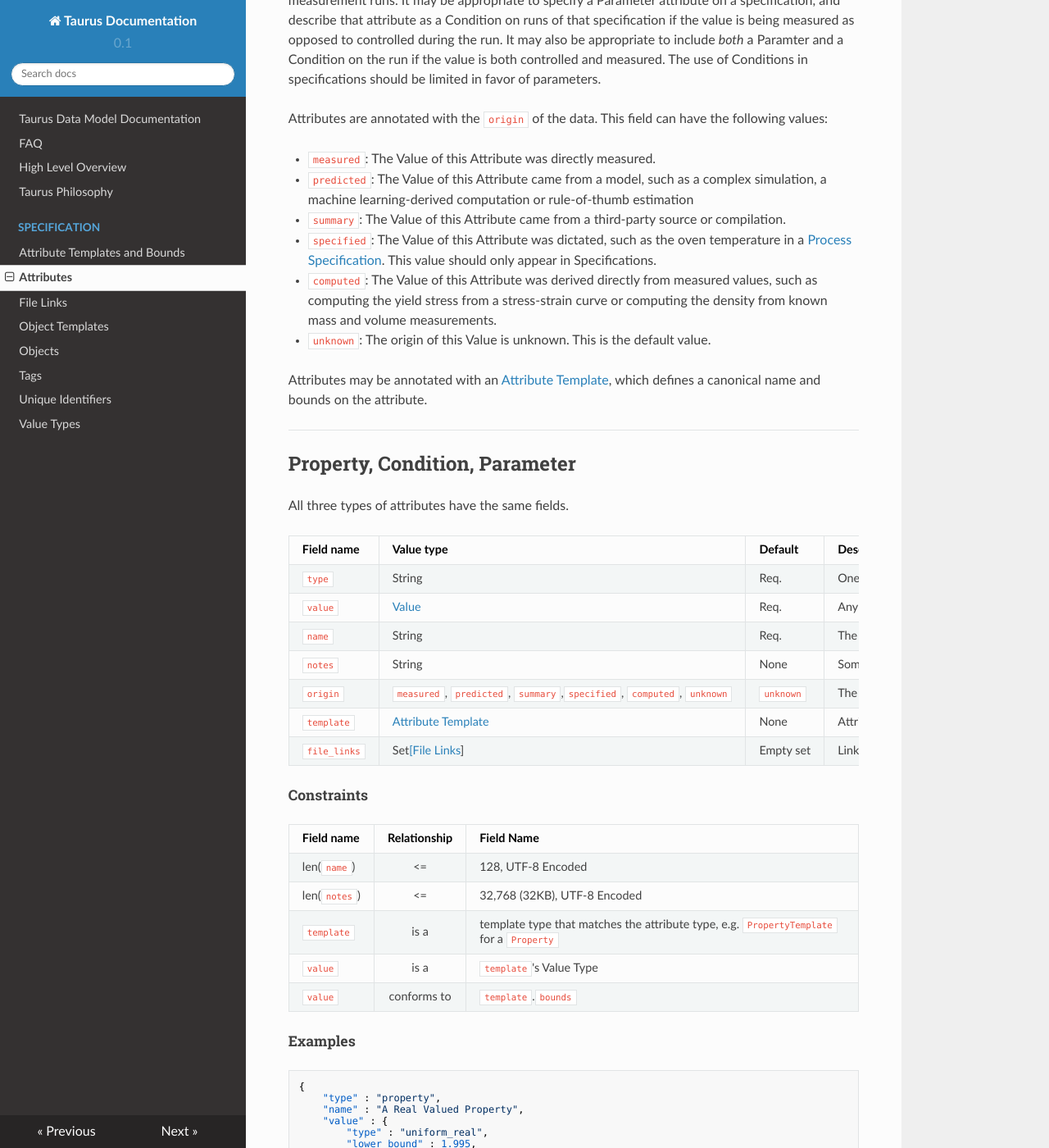
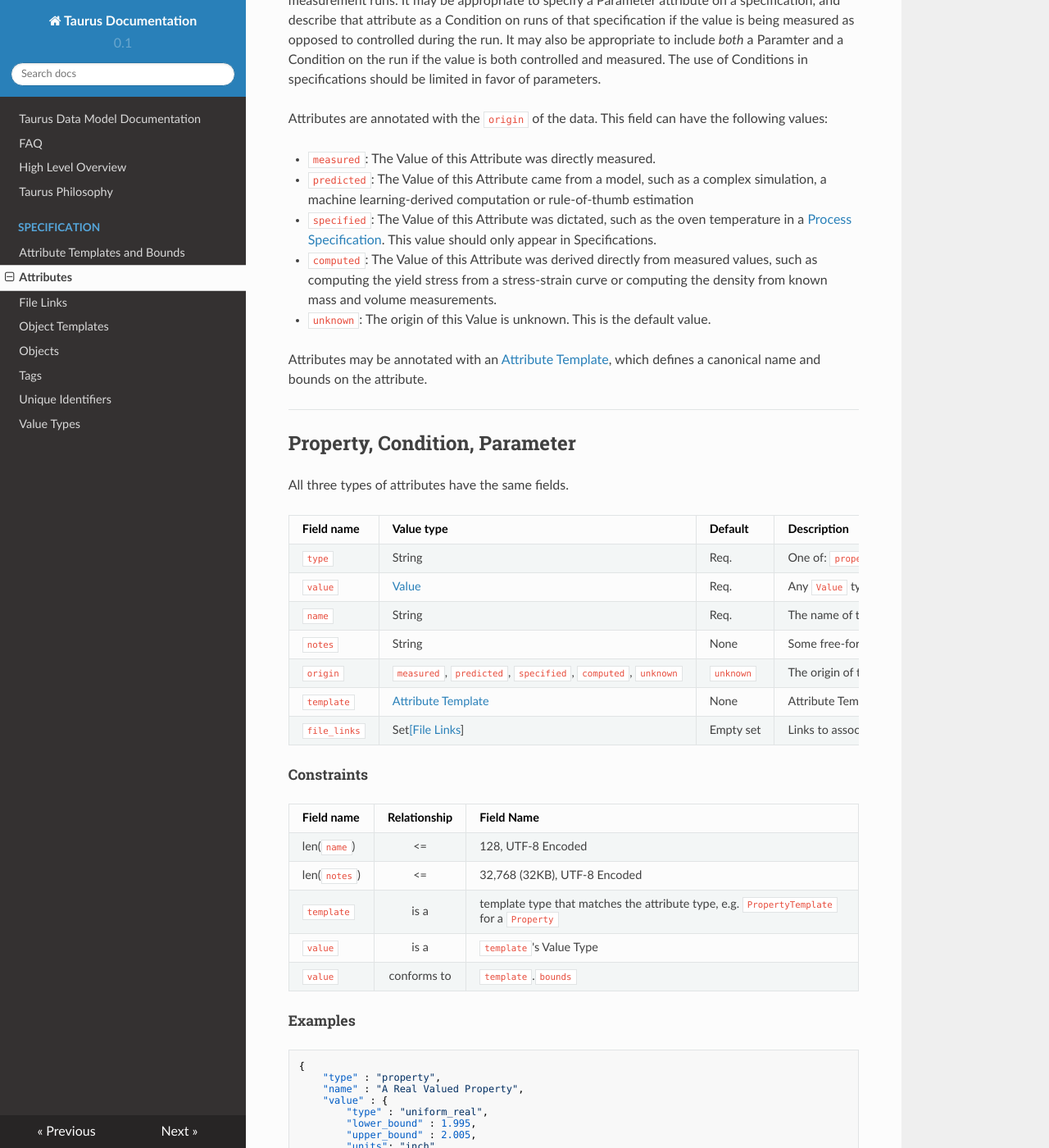
Before and after one commit to CitrineInformatics/gemd-docs, an MkDocs documentation site: the page built from docs/specification/attributes.md, in a window 1280 px wide and 1400 px high, scrolled down 796 px. Shown: the whole window at 82% size. Built offline with MkDocs 1.6.1, drawn with Linux system fonts in a browser that asks for light colours; nearby versions of some CDN libraries.

Commit message:
Eliminated summary origin

```diff
--- a/docs/specification/attributes.md
+++ b/docs/specification/attributes.md
@@ -23,7 +23,6 @@ Attributes are annotated with the `origin` of the data.  This field can have the
 
 - `measured`: The Value of this Attribute was directly measured.
 - `predicted`: The Value of this Attribute came from a model, such as a complex simulation, a machine learning-derived computation or rule-of-thumb estimation
-- `summary`: The Value of this Attribute came from a third-party source or compilation.
 - `specified`: The Value of this Attribute was dictated, such as the oven temperature in a [Process Specification](../objects#process-specification).  This value should only appear in Specifications.
 - `computed`: The Value of this Attribute was derived directly from measured values, such as computing the yield stress from a stress-strain curve or computing the density from known mass and volume measurements.
 - `unknown`: The origin of this Value is unknown.  This is the default value.
@@ -42,7 +41,7 @@ Field name   | Value type | Default | Description
 `value`      | [Value](../value-types) | Req. | Any `Value` type
 `name`       | String    | Req. | The name of the attribute, which is used to identify it within a Data Object
 `notes`      | String     | None | Some free-form notes about the attribute.
-`origin`     | `measured`, `predicted`, `summary`,`specified`, `computed`, `unknown` | `unknown` | The origin of the attribute
+`origin`     | `measured`, `predicted`, `specified`, `computed`, `unknown` | `unknown` | The origin of the attribute
 `template`   | [Attribute Template](../attribute-templates) | None | Attribute Template which defines bounds
 `file_links` | Set[\[File Links](../file-links)] | Empty set | Links to associated files, with resource paths into the files API
 
```
